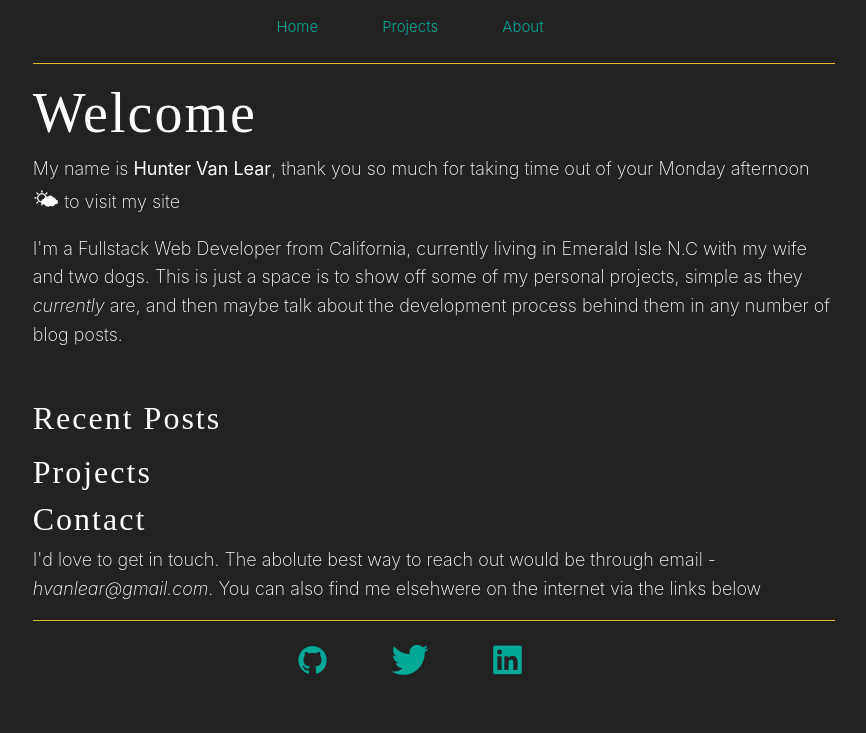
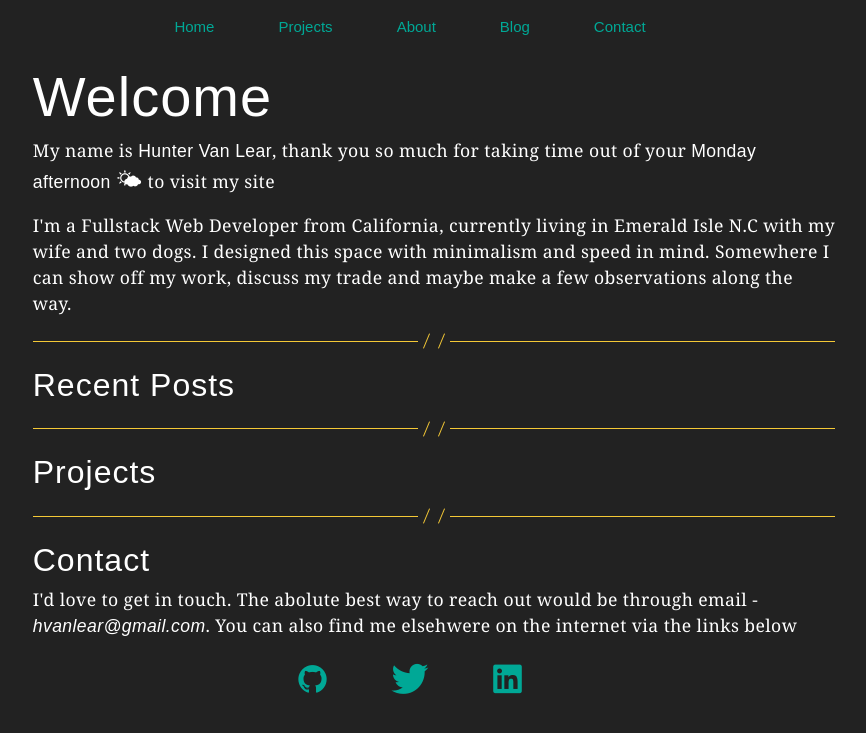
Before and after one commit to hvanlear/portfolio, a Flask app: page / in a window 1280 px wide. Shown: the top 733 px of the page, without its empty margins (206-1072 px from the left). Run offline with Flask 2, Linux system fonts and the light colour scheme; data that the repository does not hold is empty; some libraries are stand-ins or nearby versions; some web fonts are replaced.

Commit message:
styling tweaks

```diff
--- a/app/static/css/style.css
+++ b/app/static/css/style.css
@@ -1,3 +1,7 @@
+/* Base Colors:  */
+/* #00a896
+#f5c936 */
+
 @import url("https://rsms.me/inter/inter.css");
 html {
   font-family: "Inter", sans-serif;
@@ -9,13 +13,20 @@
 }
 
 * {
-  font-family: "Inter";
+  font-family: "Inter var", sans-serif;
+  -webkit-font-smoothing: antialiased;
+  -moz-osx-font-smoothing: grayscale;
 }
 
 p {
-  font-size: 18px;
-  line-height: 1.6;
-  font-weight: 200;
+  font-size: 1.1rem;
+  line-height: 1.476;
+}
+
+.entry-content {
+  font-family: Georgia, "Times New Roman", Times, serif;
+  letter-spacing: 0.4px;
+  font-weight: 100;
 }
 
 .devicon {
@@ -29,8 +40,8 @@
 h1,
 h3,
 h4 {
-  letter-spacing: 2px;
-  font-family: matrix-ii, serif;
+  letter-spacing: 1px;
+  font-family: "Inter var", sans-serif;
 }
 
 .IndexPosts {
@@ -41,9 +52,46 @@
   font-family: "Inter";
 }
 
+/* DIVIDER CSS */
+
 .line {
+  background: linear-gradient(
+    to left,
+    #f5c936 calc(50% - 16px),
+    transparent calc(50% - 16px),
+    transparent calc(50% + 16px),
+    #f5c936 calc(50% + 16px)
+  );
+  background-color: transparent !important;
+  border: none;
+  height: 1px;
+  overflow: visible;
+  position: relative;
+}
+
+.line::before {
+  left: calc(50% - 0.5rem);
+}
+
+.line::after {
+  right: calc(50% - 0.5rem);
+}
+
+.line::before,
+.line::after {
+  background: #f5c936;
+  content: "";
+  display: block;
+  height: 1rem;
+  position: absolute;
+  top: calc(50% - 0.5rem);
+  transform: rotate(22.5deg);
+  width: 1px;
+}
+
+/* .line {
   background-color: #f5c936;
-}
+} */
 
 .nav-link {
   color: #00a896;
--- a/app/templates/base.html
+++ b/app/templates/base.html
@@ -30,9 +30,19 @@
             <a class="nav-link" href="#">Projects</a>
         </li>
 
+
+
         <li class="nav-item">
             <a class="nav-link" href="{{ url_for('show_about') }}">About</a>
         </li>
+
+        <li class="nav-item">
+          <a class="nav-link" href="#">Blog</a>
+      </li>
+
+        <li class="nav-item">
+          <a class="nav-link" href="#">Contact</a>
+      </li>
 
         {% if current_user.is_anonymous %}
           {% else %}
--- a/app/templates/index.html
+++ b/app/templates/index.html
@@ -5,21 +5,25 @@
 
 
 <div class="container col-md-9 mt-3">
-  <hr class="line">
+
   <h1 class="display-4 headline">Welcome</h1>
 
-  <p>My name is <b>Hunter Van Lear</b>, thank you so much for taking time out of your <span class = 'tod'></span> <span class ='timeEmoji' style="font-size: 22px"></span> to visit my
+  <p class = 'entry-content'>My name is <b>Hunter Van Lear</b>, thank you so much for taking time out of your <span class = 'tod'></span> <span class ='timeEmoji' style="font-size: 22px"></span> to visit my
     site </p>
 
-  <p >
+  <p class='entry-content'>
     I'm a Fullstack Web Developer from California, currently living in
-    Emerald Isle N.C with my wife and two dogs. This is just a space is to
-    show off some of my personal projects, simple as they <i>currently</i> are, and then maybe talk about the development process behind them
-    in any number of blog posts.
+    Emerald Isle N.C with my wife and two dogs. I designed this space with minimalism and speed in mind.
+    Somewhere I can show off my work, discuss my trade and maybe make a few observations along the way.
 
   </p>
+
 </div>
-<hr class="my-4"/>
+
+<div class="container col-md-9 mt-4 mb-4">
+  <hr class="line">
+</div>
+
 <div class="container col-md-9">
   <h3 class="display-7">Recent Posts</h3>
   <ul class = 'IndexPosts'>
@@ -38,8 +42,12 @@
     </div>
     {% endfor %}
   </ul>
+
 </div>
 
+<div class="container col-md-9 mt-4 mb-4">
+  <hr class="line">
+</div>
 
 <div class="container col-md-9">
   <h3 class="display-7">Projects</h3>
@@ -54,7 +62,7 @@
               <div class='card mt-4'>
                 <div class="card-body">
                   <h5 class="card-title">{{ project.title }}</h5>
-                  <p class="card-text">{{ project.about | safe}}</p>
+                  <p class="card-text entry-content">{{ project.about | safe}}</p>
 
               </div>
               </div>
@@ -67,15 +75,22 @@
   </div>
 
 </div>
+
+<div class="container col-md-9 mt-4 mb-4">
+  <hr class="line">
+</div>
+
 <footer>
+
   <div class="container col-md-9">
+
     <h3 class="display-7 mb-2 mt2">Contact</h3>
-    <p>
+    <p class='entry-content'>
       I'd love to get in touch. The abolute best way to reach out would be
       through email - <i>hvanlear@gmail.com</i>. You can also find me elsehwere
       on the internet via the links below
     </p>
-    <hr class="line">
+
   </div>
 
 </footer>
```
Also changed, not shown: app/templates/about.html (+5 -4 lines).
